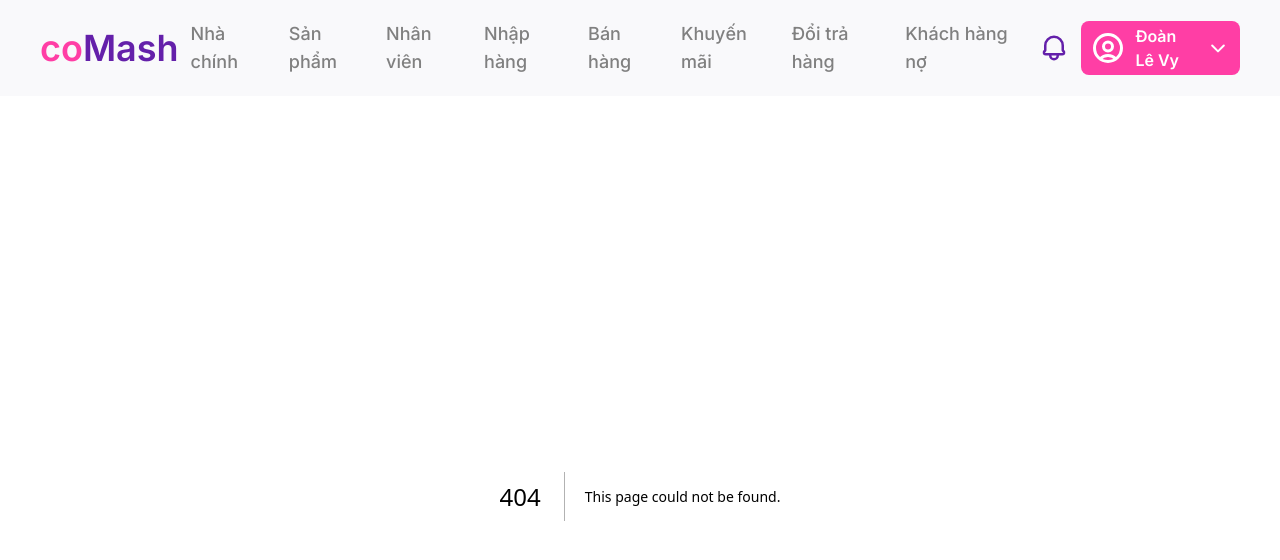
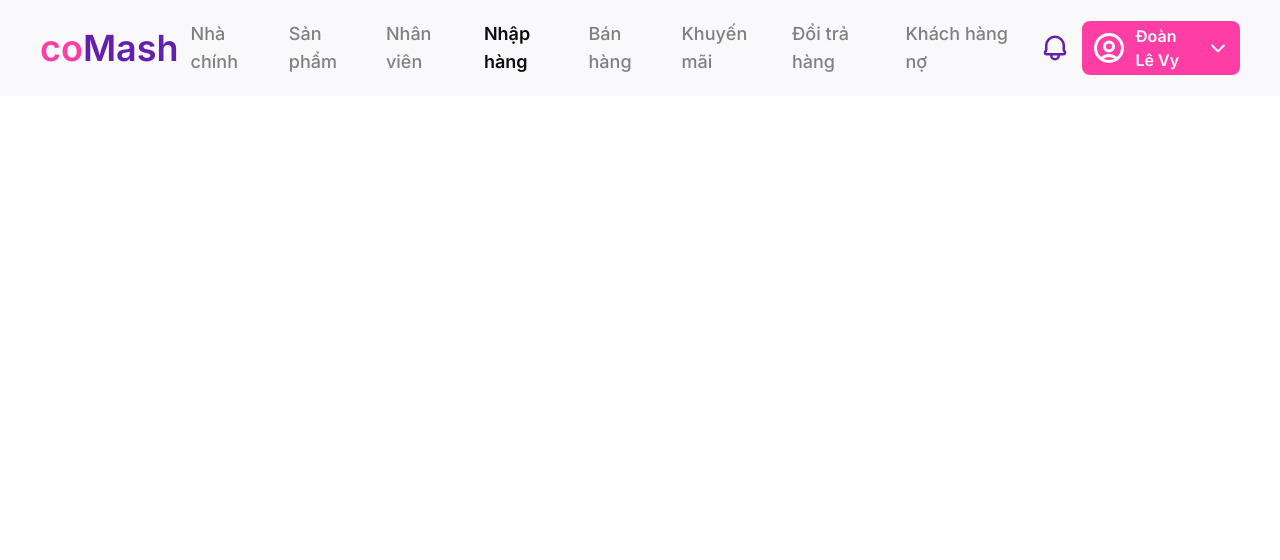
Before and after one commit to HCMUT-CSE-ProjectCapstone-coMash/capstone-web-frontend, a Next.js app: page /import in a window 1280 px wide. Before the commit this address had no page. Shown: the top 560 px of the page. Built offline with nearby package versions, Linux system fonts and the light colour scheme; a web font is replaced by a local one.

Commit message:
update Header

```diff
--- a/app/globals.css
+++ b/app/globals.css
@@ -4,6 +4,7 @@
     --color-gray-white: #F9F9FB;
     --color-tgray5: #808080;
     --color-tgray6: #616161;
+    --color-tgray9: #0D0D0D;
     --color-purple: #6420AA;
     --color-light-purple: #FFB5DA;
     --color-pink: #FF3EA5;
--- /dev/null
+++ b/app/import/page.tsx
@@ -0,0 +1,6 @@
+
+export default function ImportPage () {
+    return (
+        <div></div>
+    )
+}
--- a/assests/Icons.tsx
+++ b/assests/Icons.tsx
@@ -8,7 +8,7 @@ export function BellIcon({ width, height, fill }: IconProps) {
 
     return (
         <svg xmlns="http://www.w3.org/2000/svg" width={width} height={height} fill={"none"} viewBox="0 0 24 24" >
-            <path d="M15 17V18C15 19.6569 13.6569 21 12 21C10.3431 21 9 19.6569 9 18V17M15 17H9M15 17H18.5905C18.973 17 19.1652 17 19.3201 16.9478C19.616 16.848 19.8475 16.6156 19.9473 16.3198C19.9997 16.1643 19.9997 15.9715 19.9997 15.5859C19.9997 15.4172 19.9995 15.3329 19.9863 15.2524C19.9614 15.1004 19.9024 14.9563 19.8126 14.8312C19.7651 14.7651 19.7048 14.7048 19.5858 14.5858L19.1963 14.1963C19.0706 14.0706 19 13.9001 19 13.7224V10C19 6.134 15.866 2.99999 12 3C8.13401 3.00001 5 6.13401 5 10V13.7224C5 13.9002 4.92924 14.0706 4.80357 14.1963L4.41406 14.5858C4.29476 14.7051 4.23504 14.765 4.1875 14.8312C4.09766 14.9564 4.03815 15.1004 4.0132 15.2524C4 15.3329 4 15.4172 4 15.586C4 15.9715 4 16.1642 4.05245 16.3197C4.15225 16.6156 4.3848 16.848 4.68066 16.9478C4.83556 17 5.02701 17 5.40956 17H9" stroke="#6420AA" stroke-width="2" stroke-linecap="round" stroke-linejoin="round"/>
+            <path d="M15 17V18C15 19.6569 13.6569 21 12 21C10.3431 21 9 19.6569 9 18V17M15 17H9M15 17H18.5905C18.973 17 19.1652 17 19.3201 16.9478C19.616 16.848 19.8475 16.6156 19.9473 16.3198C19.9997 16.1643 19.9997 15.9715 19.9997 15.5859C19.9997 15.4172 19.9995 15.3329 19.9863 15.2524C19.9614 15.1004 19.9024 14.9563 19.8126 14.8312C19.7651 14.7651 19.7048 14.7048 19.5858 14.5858L19.1963 14.1963C19.0706 14.0706 19 13.9001 19 13.7224V10C19 6.134 15.866 2.99999 12 3C8.13401 3.00001 5 6.13401 5 10V13.7224C5 13.9002 4.92924 14.0706 4.80357 14.1963L4.41406 14.5858C4.29476 14.7051 4.23504 14.765 4.1875 14.8312C4.09766 14.9564 4.03815 15.1004 4.0132 15.2524C4 15.3329 4 15.4172 4 15.586C4 15.9715 4 16.1642 4.05245 16.3197C4.15225 16.6156 4.3848 16.848 4.68066 16.9478C4.83556 17 5.02701 17 5.40956 17H9" stroke="#6420AA" strokeWidth="2" strokeLinecap="round" strokeLinejoin="round"/>
         </svg>
     )
 }
@@ -17,7 +17,7 @@ export function ArrowDownIcon({ width, height, fill }: IconProps) {
 
     return (
         <svg xmlns="http://www.w3.org/2000/svg" width={width} height={height} fill={"none"} viewBox="0 0 20 20">
-            <path d="M15.8327 7.5L9.99935 13.3333L4.16602 7.5" stroke="white" stroke-width="2" stroke-linecap="round" stroke-linejoin="round"/>
+            <path d="M15.8327 7.5L9.99935 13.3333L4.16602 7.5" stroke="white" strokeWidth="2" strokeLinecap="round" strokeLinejoin="round"/>
         </svg>
     )
 }
@@ -26,7 +26,7 @@ export function UserProfileIcon({ width, height, fill }: IconProps) {
 
     return (
     <svg xmlns="http://www.w3.org/2000/svg" width={width} height={height} fill={"none"} viewBox="0 0 20 20">
-        <path d="M15.2166 17.3323C13.9349 15.9008 12.0727 15 10 15C7.92734 15 6.06492 15.9008 4.7832 17.3323M10 19C5.02944 19 1 14.9706 1 10C1 5.02944 5.02944 1 10 1C14.9706 1 19 5.02944 19 10C19 14.9706 14.9706 19 10 19ZM10 12C8.34315 12 7 10.6569 7 9C7 7.34315 8.34315 6 10 6C11.6569 6 13 7.34315 13 9C13 10.6569 11.6569 12 10 12Z" stroke="white" stroke-width="2" stroke-linecap="round" stroke-linejoin="round"/>
+        <path d="M15.2166 17.3323C13.9349 15.9008 12.0727 15 10 15C7.92734 15 6.06492 15.9008 4.7832 17.3323M10 19C5.02944 19 1 14.9706 1 10C1 5.02944 5.02944 1 10 1C14.9706 1 19 5.02944 19 10C19 14.9706 14.9706 19 10 19ZM10 12C8.34315 12 7 10.6569 7 9C7 7.34315 8.34315 6 10 6C11.6569 6 13 7.34315 13 9C13 10.6569 11.6569 12 10 12Z" stroke="white" strokeWidth="2" strokeLinecap="round" strokeLinejoin="round"/>
     </svg>
     )
 }
--- a/components/Header.tsx
+++ b/components/Header.tsx
@@ -1,9 +1,19 @@
-
-import { BellIcon } from "@/assests/Icons"
-import { ArrowDownIcon } from "@/assests/Icons"
-import { UserProfileIcon } from "@/assests/Icons"
+"use client";
+import { usePathname } from "next/navigation";
+import Link from "next/link";
+import { BellIcon, ArrowDownIcon, UserProfileIcon } from "@/assests/Icons";
 export function Header() {
-
+    const pathname = usePathname();
+    const navItems = [
+        { label: "Nhà chính", href: "/" },
+        { label: "Sản phẩm", href: "/product" },
+        { label: "Nhân viên", href: "/employeess" },
+        { label: "Nhập hàng", href: "/import" },
+        { label: "Bán hàng", href: "/sales" },
+        { label: "Khuyến mãi", href: "/promotions" },
+        { label: "Đổi trả hàng", href: "/returns" },
+        { label: "Khách hàng nợ", href: "/debt" },
+    ];
     return (
         <div className="bg-gray-white flex-col justify-center items-center px-6.25 font-display">
             <div className="flex px-3.75 h-24 items-center justify-between">
@@ -11,14 +21,18 @@ export function Header() {
                     <span className="text-purple">Mash</span>
                 </div>
                 <div className="flex font-medium text-lg text-tgray5 justify-between items-center">
-                    <div className="px-3 py-2">Nhà chính</div>
-                    <div className="px-3 py-2">Sản phẩm</div>
-                    <div className="px-3 py-2">Nhân viên</div>
-                    <div className="px-3 py-2">Nhập hàng</div>
-                    <div className="px-3 py-2">Bán hàng</div>
-                    <div className="px-3 py-2">Khuyến mãi</div>
-                    <div className="px-3 py-2">Đổi trả hàng</div>
-                    <div className="px-3 py-2">Khách hàng nợ</div>
+                    {navItems.map((item) => {
+                        const isActive = item.href === pathname;
+                        return (
+                            <Link
+                                key={item.href}
+                                href={item.href}
+                                className={`px-3 py-2 ${isActive ? "text-tgray9 font-semibold" : ""}`}
+                            >
+                                {item.label}
+                            </Link>
+                        )
+                    })}
 
                 </div>
                 <div className="flex justify-between items-center">
```
